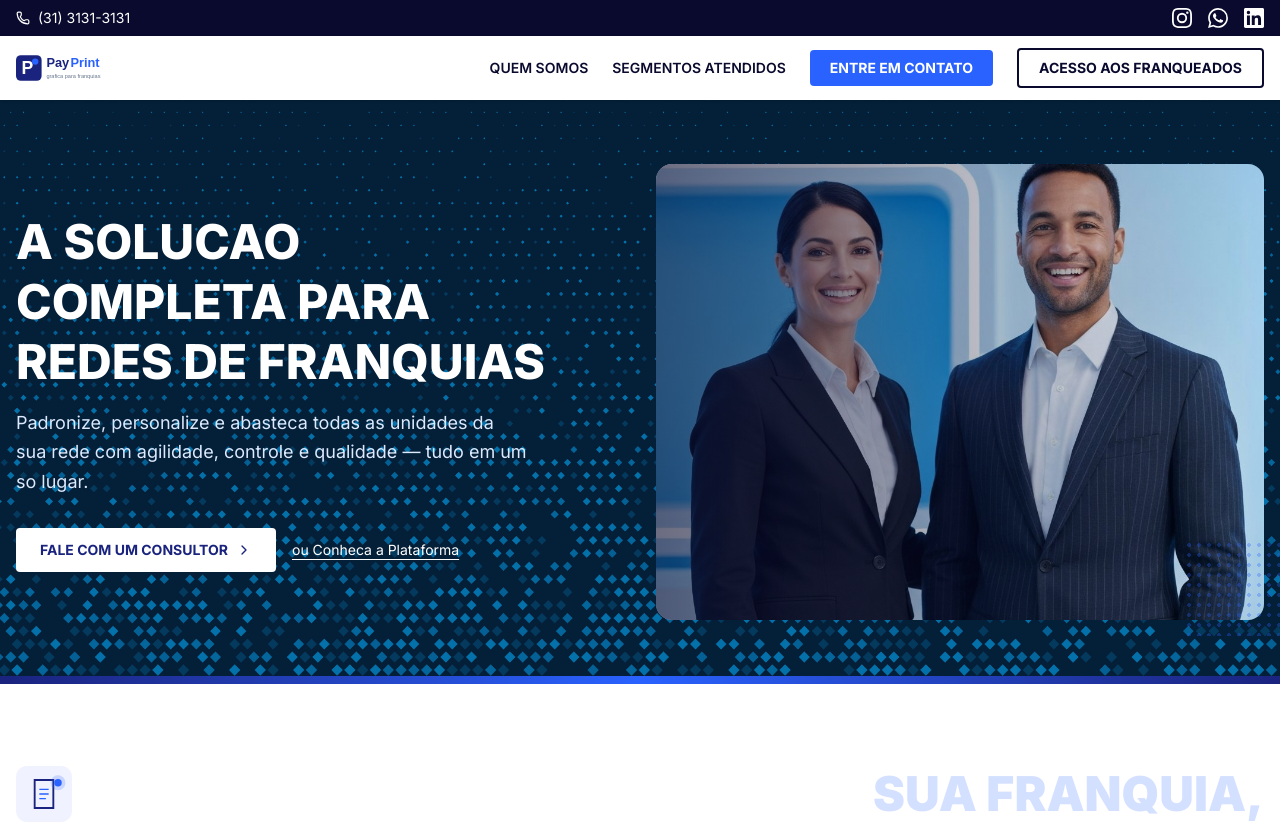
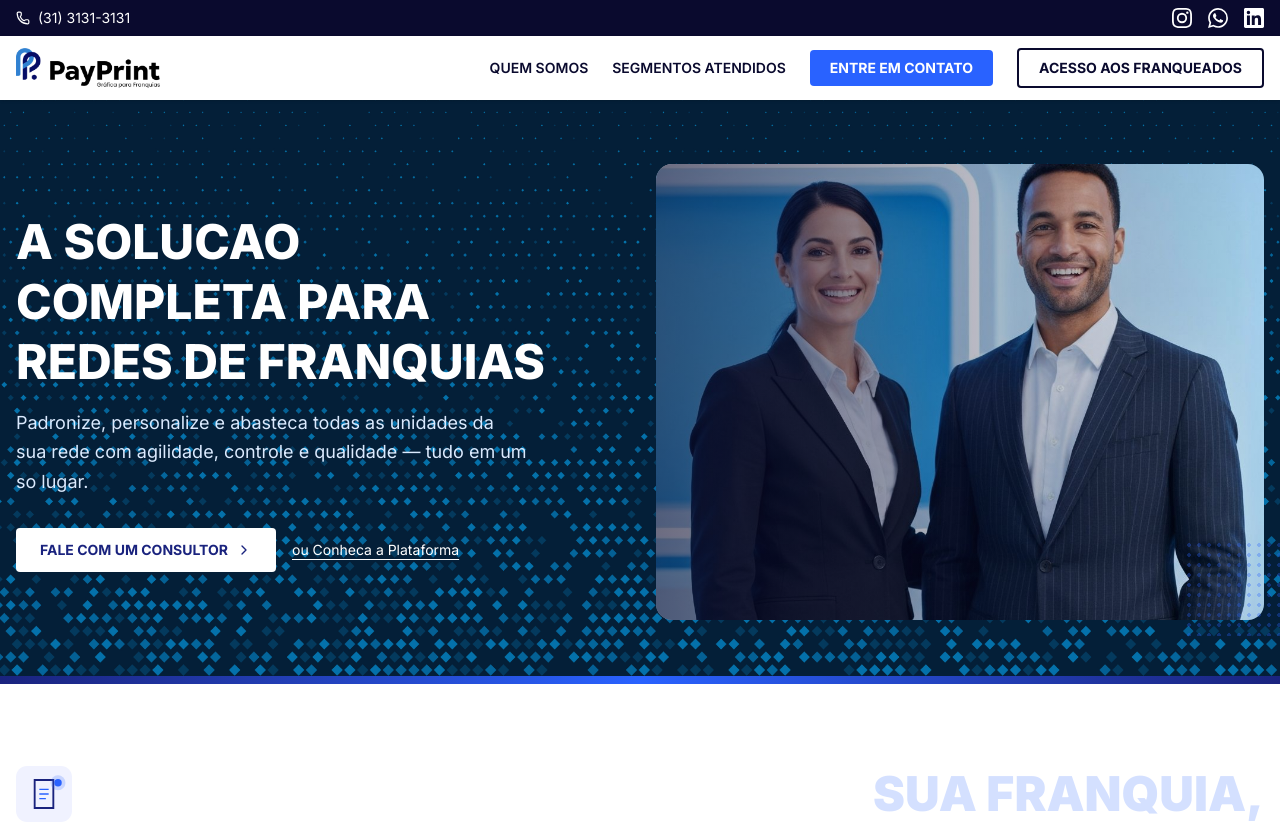
Before and after one commit to nanotecna/payprint, a Next.js app: page / in a window 1280 px wide. Shown: the top 823 px of the page. Built offline with nearby package versions, Linux system fonts and the light colour scheme.

Commit message:
feat: replace SVG logo with real PayPrint image\n\nRemove 'PayPrintLogo' function and use 'next/image' for immediate loading.

```diff
--- a/components/payprint/navbar.tsx
+++ b/components/payprint/navbar.tsx
@@ -1,6 +1,7 @@
 "use client"
 
 import { useState } from "react"
+import Image from "next/image"
 import { Menu, X } from "lucide-react"
 
 export function Navbar() {
@@ -9,8 +10,15 @@ export function Navbar() {
   return (
     <nav className="bg-white sticky top-0 z-50 shadow-sm">
       <div className="max-w-7xl mx-auto px-4 flex items-center justify-between h-16">
-        <a href="#" className="flex items-center gap-2">
-          <PayPrintLogo />
+        <a href="#" className="flex items-center">
+          <Image
+            src="/images/payprint-logo.png"
+            alt="PayPrint - Grafica para Franquias"
+            width={180}
+            height={48}
+            className="h-10 w-auto"
+            priority
+          />
         </a>
 
         {/* Desktop Nav */}
@@ -73,24 +81,3 @@ export function Navbar() {
     </nav>
   )
 }
-
-function PayPrintLogo() {
-  return (
-    <svg viewBox="0 0 180 40" className="h-8 w-auto" aria-label="PayPrint">
-      <rect x="0" y="4" width="32" height="32" rx="6" fill="#1a237e" />
-      <text x="7" y="28" fill="white" fontWeight="bold" fontSize="22" fontFamily="sans-serif">
-        P
-      </text>
-      <circle cx="24" cy="12" r="4" fill="#2962ff" />
-      <text x="38" y="19" fill="#1a237e" fontWeight="800" fontSize="16" fontFamily="sans-serif">
-        Pay
-      </text>
-      <text x="68" y="19" fill="#2962ff" fontWeight="800" fontSize="16" fontFamily="sans-serif">
-        Print
-      </text>
-      <text x="38" y="32" fill="#64748b" fontSize="7" fontFamily="sans-serif">
-        {'grafica para franquias'}
-      </text>
-    </svg>
-  )
-}
```
Also changed, not shown: public/images/payprint-logo.png (added).
